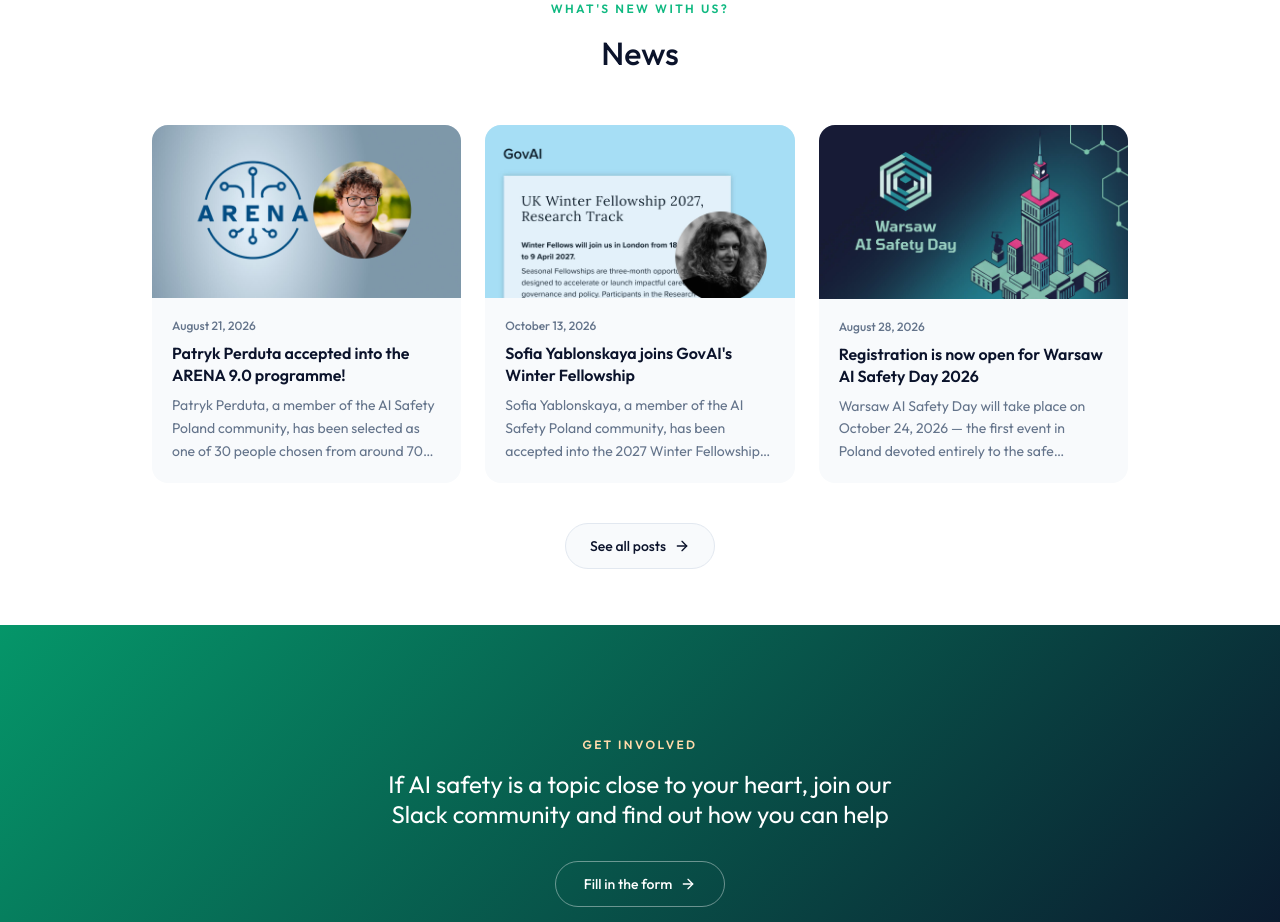
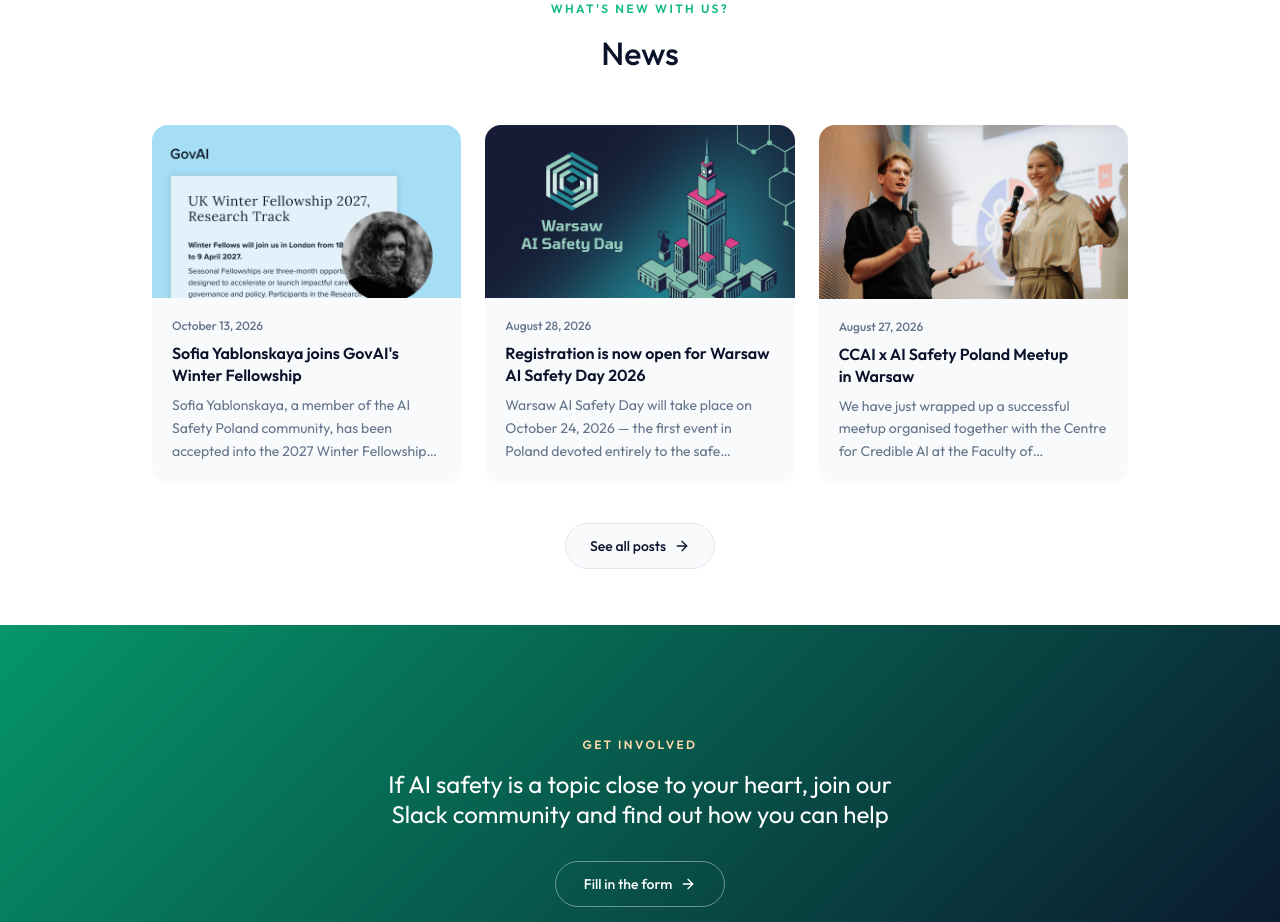
Before and after one commit to ImIFilm/website-AISPL, a Next.js app: page /en in a window 1280 px wide. Shown: the part 2980-3902 px from the top of the page. Built offline with nearby package versions, Linux system fonts and the light colour scheme.

Commit message:
Sort homepage news by date

```diff
--- a/app/[locale]/page.tsx
+++ b/app/[locale]/page.tsx
@@ -18,6 +18,7 @@ export default async function HomePage({
 }) {
   const { locale } = await params
   const lang = isLocale(locale) ? locale : "pl"
+  const latestPosts = [...posts].sort((a, b) => b.date.localeCompare(a.date)).slice(0, 3)
   return (
     <>
       <Navbar />
@@ -27,7 +28,7 @@ export default async function HomePage({
         <WarsawAiSafetyDayBanner />
         <ArticlesSection />
         <InitiativesSection />
-        <NewsSection lang={lang} latestPosts={posts.slice(0, 3)} />
+        <NewsSection lang={lang} latestPosts={latestPosts} />
         <CtaSection />
         <FaqSection />
       </main>
```
